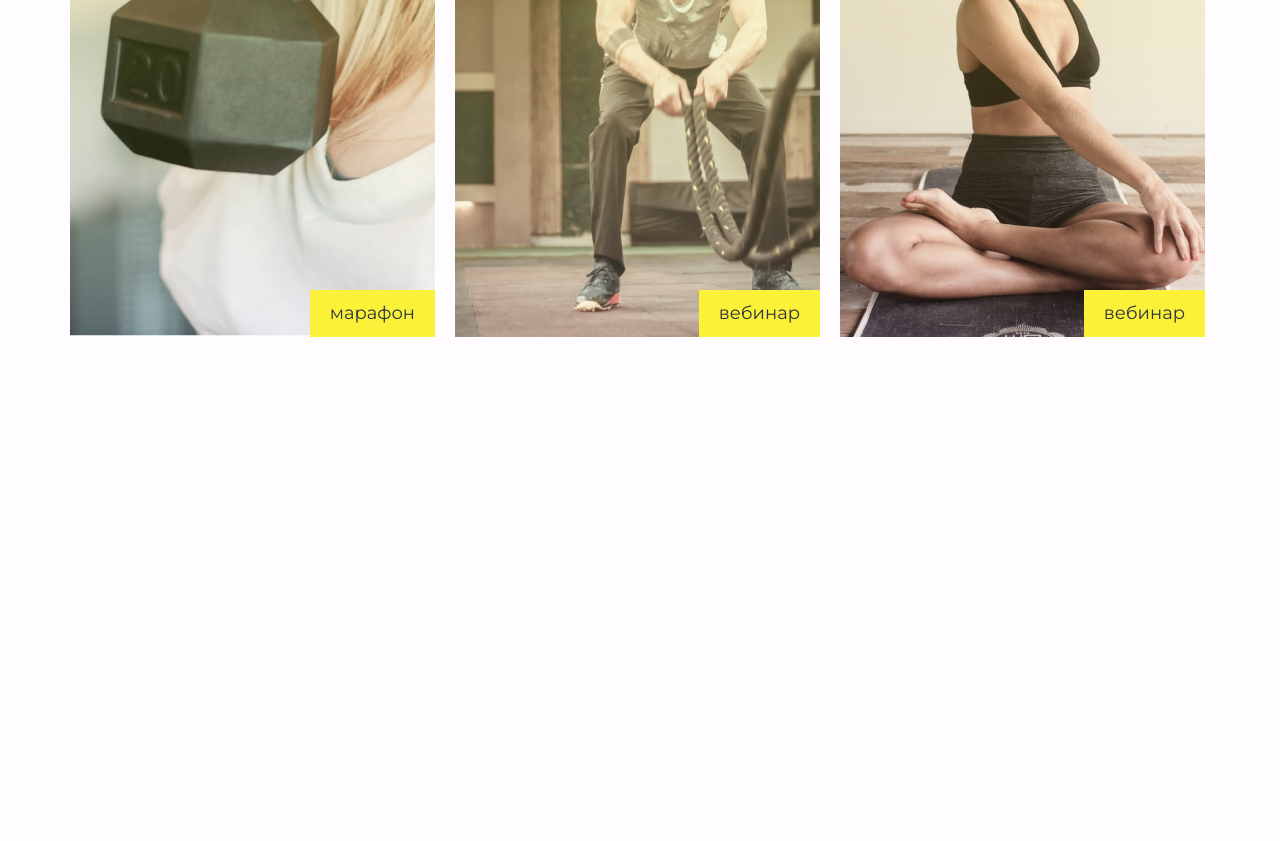
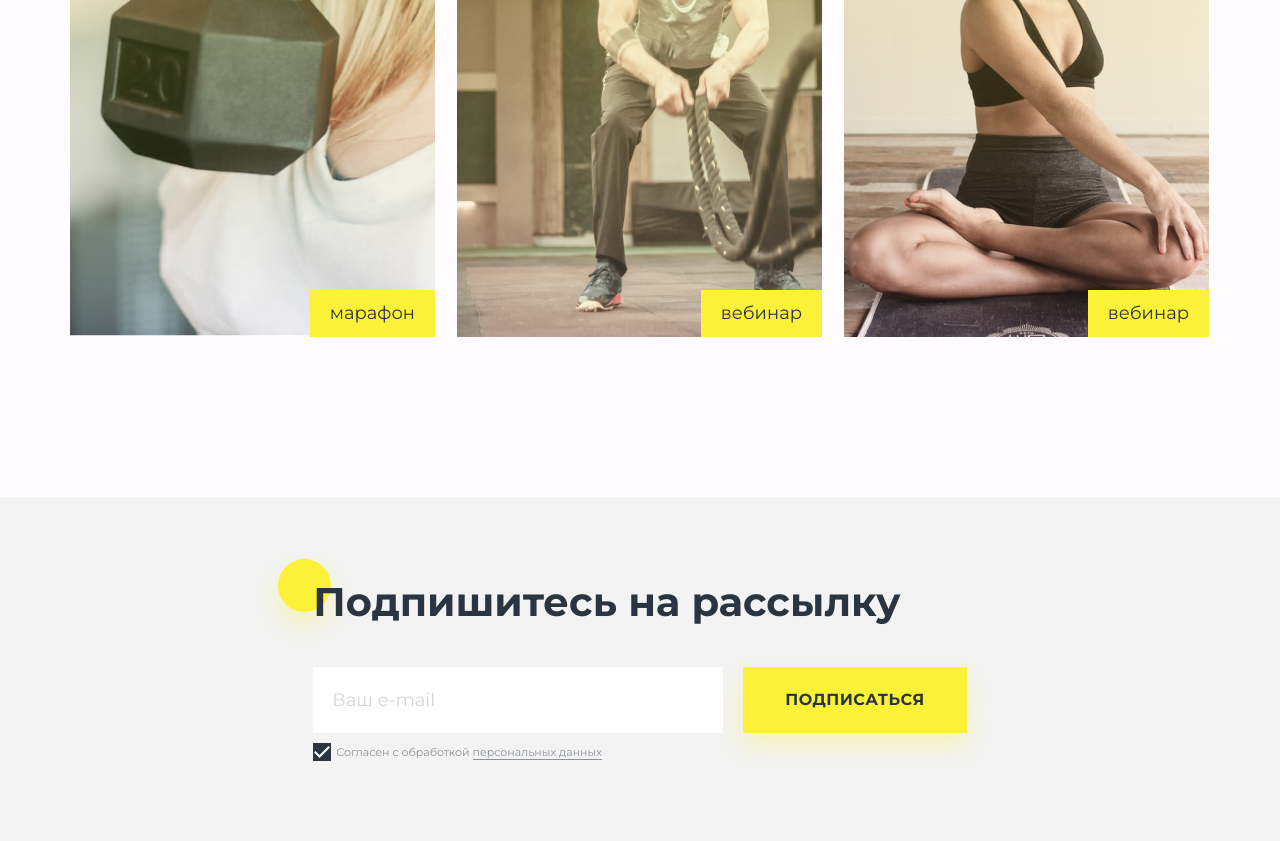
Before and after one commit to kovalevaMarina/Sport, a plain HTML site: page index.html in a window 1280 px wide. Shown: the part 1472-2313 px from the top of the page. Before the commit the page ends 1809 px from the top, so only its background shows below. Drawn offline with nearby package versions, Linux system fonts and the light colour scheme.

Commit message:
Implement form block

```diff
--- a/css/style.css
+++ b/css/style.css
@@ -114,7 +114,7 @@ a {
   position: relative;
 }
 
-.page-main {
+.page-main-inner {
   display: flex;
   height: 100%;
   min-height: 852px;
@@ -175,18 +175,18 @@ a {
 }
 
 .btn {
-  display: block;
   background-color: #FBF138;
   color: #2B3541;
   box-shadow: 0px 13px 24px rgba(251, 241, 56, 0.3);
   text-transform: uppercase;
+  letter-spacing: 0.03em;
   font-weight: 700;
   font-size: 16px;
   line-height: 150%;
   text-decoration: none;
   transition: 0.5s ease;
   text-align: center;
-  max-width: 252px;
+  border: none;
 }
 
 .btn:hover {
@@ -196,8 +196,7 @@ a {
 }
 
 .btn-main {
-  padding: 20px 0;
-  letter-spacing: 0.03em;
+  padding: 20px 30px;
 }
 
 .scroll-btn {
@@ -212,7 +211,8 @@ a {
 }
 
 .page-events {
-  margin-top: 160px;
+  padding-top: 160px;
+  padding-bottom: 160px;
 }
 
 .title-h3 {
@@ -221,6 +221,7 @@ a {
   font-weight: 700;
   margin: 0;
   margin-bottom: 40px;
+
 }
 
 .text-date {
@@ -262,7 +263,7 @@ a {
 .events-list {
   display: grid;
   grid-template: 600px / repeat(3, 365px);
-  grid-gap: 20px;
+  grid-gap: 22px;
 }
 
 .events-item {
@@ -322,15 +323,123 @@ a {
 
 .btn-link {
   padding: 20px 37px;
-  font-size: 16px;
-  font-weight: 700;
-  line-height: 150%;
-  text-align: center;
-  letter-spacing: 0.03em;
-  text-transform: uppercase;
   color: #FBF138;
   background: #2B3541;
   box-shadow: 0px 13px 24px rgba(70, 86, 106, 0.28);
-  border: none;
   cursor: pointer;
 }
+
+.btn-link:focus {
+  outline: none;
+}
+
+.page-form {
+  padding-top: 80px;
+  padding-bottom: 80px;
+  background-color: #F3F3F3;
+}
+
+.page-form-inner {
+  display: flex;
+  flex-direction: column;
+}
+
+.contacts-form {
+  margin: 0 auto;
+}
+
+.page-form-title {
+  position: relative;
+  margin-bottom: 40px;
+}
+
+.page-form .title-h3 {
+  position: relative;
+  z-index: 1;
+  margin: 0;
+}
+
+.circle-form {
+  width: 101px;
+  height: 101px;
+  position: absolute;
+  top: -29px;
+  left: -59px;
+}
+
+.contacts-form-email {
+  margin-right: 20px;
+  display: block;
+  width: 372px;
+  background-color: #FFFFFF;
+  border: none;
+  padding: 19px;
+  font-weight: 400;
+  line-height: 150%;
+}
+
+.contacts-form-email::placeholder {
+  opacity: 0.3;
+}
+
+.contacts-form-email:focus {
+  outline: none;
+}
+
+.contacts-form-input {
+  display: flex;
+  margin-bottom: 10px;
+}
+
+.btn-form {
+  padding: 21px 42px;
+  cursor: pointer;
+}
+
+.contacts-form input[type='checkbox'] {
+  -webkit-appearance: none;
+  -moz-appearance: none;
+  display: inline-block;
+  width: 18px;
+  height: 18px;
+  margin: 0 5px 0 0;
+  padding: 0;
+  vertical-align: top;
+  outline: none;
+  background: url(../images/icons/check_box_empty.svg) 0 0 no-repeat;
+}
+
+.contacts-form input[type='checkbox']:checked {
+  background: url(../images/icons/check_box.svg);
+}
+
+.contacts-form input[type='email']:valid {
+  border: none;
+}
+
+.contacts-form input[type='email']:invalid {
+  border: 1px solid red;
+}
+
+.checkbox-area {
+  display: flex;
+  align-items: center;
+}
+
+.checkbox-area label {
+  font-size: 11px;
+  line-height: 150%;
+  color: rgba(43, 53, 65, 0.5);
+}
+
+.check-link {
+  color: rgba(43, 53, 65, 0.5);
+  border-bottom: 1px solid rgba(43, 53, 65, 0.5);
+  transition: 0.2s ease;
+  text-decoration: none;
+}
+
+.check-link:hover {
+  color: rgba(43, 53, 65, 1);
+  border-bottom: 1px solid rgba(43, 53, 65, 1);
+}
--- a/index.html
+++ b/index.html
@@ -35,8 +35,10 @@
     </div>
   </header>
   <main>
+    <!-- <div class="wrapper"> -->
+      <div class="page-main">
         <div class="wrapper">
-      <div class="page-main">
+          <div class="page-main-inner">
             <div class="main-content">
               <div class="main-content-title">
                 <h1 class="title-h1">Онлайн тренировки любой сложности</h1>
@@ -52,14 +54,18 @@
               <img src="images/files/@1x/Image_screen.png" alt="Screen">
             </div>
           </div>
+        </div>
+      </div>
+
       <div class="page-events">
+        <div class="wrapper">
           <h3 id="scroll" class="title-h3">Ближайшие события</h3>
           <div class="events-list">
             <div href="#" class="events-item events-item-maraphone">
               <div class="events-item-detail">
                 <p class="text-date">29.06 - 4.07</p>
                 <h4 class="title-h4">Марафон выносливости</h4>
-              <button class="btn-link hidden" type="submit">Учавствовать</button>
+                <button class="btn btn-link hidden" type="submit">Учавствовать</button>
               </div>
               <a class="events-btn" href="#">марафон</a>
             </div>
@@ -67,7 +73,7 @@
               <div class="events-item-detail">
                 <p class="text-date">9.07</p>
                 <h4 class="title-h4">Как стать тренером?</h4>
-              <button class="btn-link hidden" type="submit">Учавствовать</button>
+                <button class="btn btn-link hidden" type="submit">Учавствовать</button>
               </div>
               <a class="events-btn" href="#">вебинар</a>
             </div>
@@ -75,9 +81,45 @@
               <div class="events-item-detail">
                 <p class="text-date">15.07</p>
                 <h4 class="title-h4">Йога, как стиль жизни</h4>
-              <button class="btn-link hidden" type="submit">Учавствовать</button>
+                <button class="btn btn-link hidden" type="submit">Учавствовать</button>
               </div>
               <a class="events-btn" href="#">вебинар</a>
+            </div>
+          </div>
+        </div>
+      </div>
+      <div class="page-form">
+        <div class="wrapper">
+          <div class="page-form-inner">
+            <form class="contacts-form">
+              <div class="page-form-title">
+              <h3 class="title-h3">Подпишитесь на рассылку</h3>
+              <svg class="circle-form" viewBox="0 0 101 101" fill="none" xmlns="http://www.w3.org/2000/svg">
+                <g filter="url(#filter0_d)">
+                  <circle cx="50.5" cy="37.5" r="26.5" fill="#FBF138"/>
+                </g>
+                <defs>
+                  <filter id="filter0_d" x="0" y="0" width="101" height="101" filterUnits="userSpaceOnUse" color-interpolation-filters="sRGB">
+                    <feFlood flood-opacity="0" result="BackgroundImageFix"/>
+                    <feColorMatrix in="SourceAlpha" type="matrix" values="0 0 0 0 0 0 0 0 0 0 0 0 0 0 0 0 0 0 127 0"/>
+                    <feOffset dy="13"/>
+                    <feGaussianBlur stdDeviation="12"/>
+                    <feColorMatrix type="matrix" values="0 0 0 0 0.984314 0 0 0 0 0.945098 0 0 0 0 0.219608 0 0 0 0.3 0"/>
+                    <feBlend mode="normal" in2="BackgroundImageFix" result="effect1_dropShadow"/>
+                    <feBlend mode="normal" in="SourceGraphic" in2="effect1_dropShadow" result="shape"/>
+                </filter>
+                </defs>
+              </svg>
+              </div>
+              <div class="contacts-form-input">
+                <input class="contacts-form-email" type="email" placeholder="Ваш e-mail">
+                <input class="btn btn-form" type="submit" value="Подписаться">
+              </div>
+              <div class="checkbox-area">
+                <input type="checkbox" id="check" name="check" checked>
+                <label for="check">Согласен с обработкой <a class="check-link" href="#">персональных данных</a></label>
+              </div>
+            </form>
           </div>
         </div>
       </div>
```
Also changed, not shown: images/icons/check_box_empty.svg (renamed from images/icons/check box empty.svg), images/icons/circle.svg (added). Lines whose indentation alone changed are shown as unchanged.
